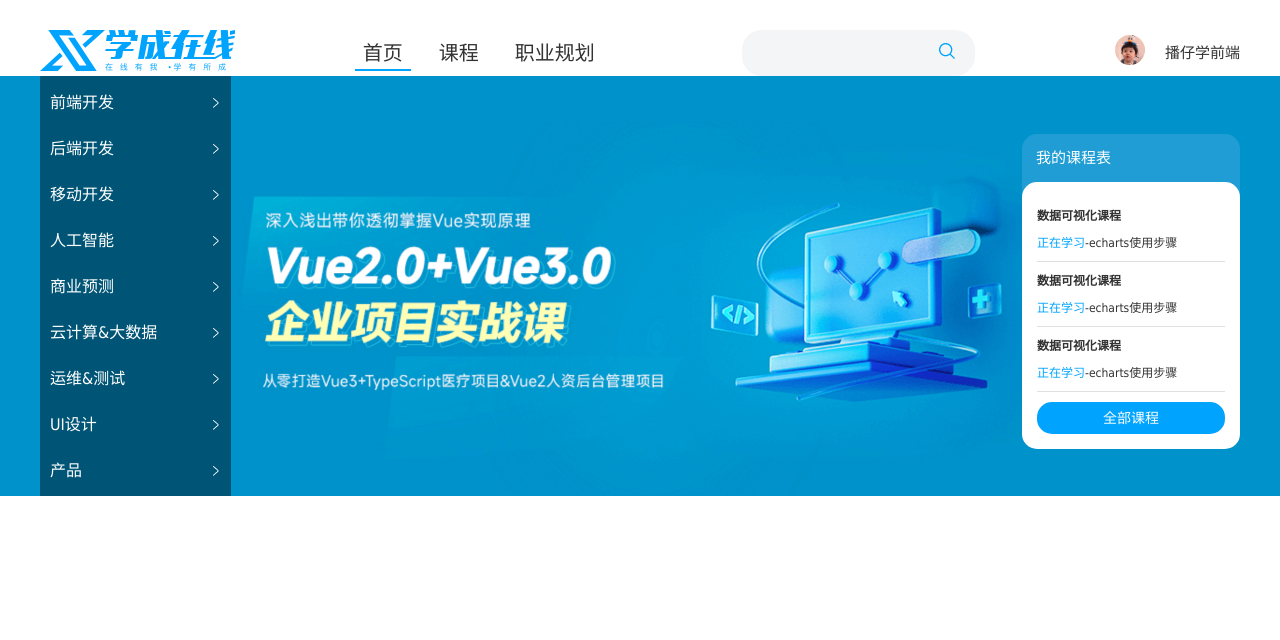
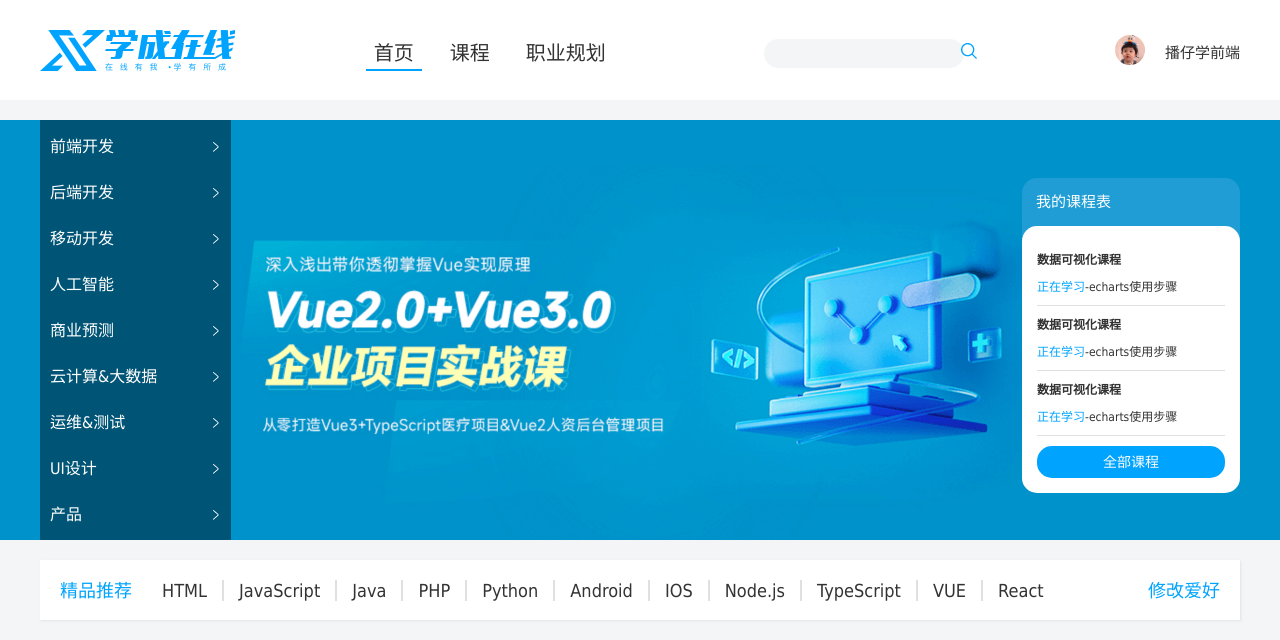
Before and after one commit to liaoli/css_practicse, a plain HTML site: page day07/study_online/index.html in a window 1280 px wide. Drawn offline with Linux system fonts and the light colour scheme.

Commit message:
精品课程

```diff
--- a/day07/study_online/css/index.css
+++ b/day07/study_online/css/index.css
@@ -1,10 +1,14 @@
+body {
+    background-color: #f3f5f7;
+}
+
 .wrapper {
     margin: 0 auto;
     width: 1200px;
 }
 
-.head {
-    height: 100;
+.header {
+    height: 100px;
     background-color: #fff;
 }
 
@@ -12,6 +16,7 @@
     padding-top: 30px;
     display: flex;
     justify-content: space-between;
+    align-items: center;
 }
 
 .logo a {
@@ -45,12 +50,15 @@
     border-radius: 20px;
     align-items: center;
     padding: 4px 20px;
+    width: 200px;
+    height: 29px;
 }
 
 .search input {
     border: 0;
     background-color: transparent;
     outline: none;
+    flex: 1;
 }
 
 .user {
@@ -70,7 +78,7 @@
 }
 
 .banner .wrapper {
-    margin: 0 auto;
+    margin: 20px auto;
     height: 420px;
     background-image: url(../uploads/banner.png);
     display: flex;
@@ -128,20 +136,23 @@
 .banner .right .content ul li {
     border-bottom: #e0e0e0 solid 1px;
     margin: 10px 0;
-    h4{
+
+    h4 {
         margin: 10px 0;
     }
+
     p {
         font-size: 12px;
         line-height: 16px;
         margin-bottom: 10px;
+
         span {
             color: #00a4ff;
         }
     }
 }
 
-.banner .right .content a{
+.banner .right .content a {
     height: 32px;
     background-color: #00a4ff;
     text-align: center;
@@ -151,3 +162,33 @@
     border-radius: 15px;
     display: block;
 }
+
+.recommend {
+    background-color: #fff;
+    height: 60px;
+    padding: 0 20px;
+    box-shadow: 1px 1px 2px 0px rgba(211, 211, 211, 0.5);
+    display: flex;
+    font-size: 18px;
+    align-items: center;
+    justify-content: space-between;
+}
+
+.recommend .title {
+    color: #00a4ff;
+}
+
+.recommend ul {
+    display: flex;
+    margin: 0 15px;
+    flex: 1;
+}
+
+.recommend li a {
+    border-right: #e0e0e0 solid 2px;
+    padding: 0 15px;
+}
+
+.recommend li:last-child a {
+    border-right: transparent solid 2px;
+}
--- a/day07/study_online/index.html
+++ b/day07/study_online/index.html
@@ -93,6 +93,51 @@
             </div>
         </div>
     </div>
+    <!-- 精品推荐 -->
+    <div class="recommend wrapper">
+        <div class="title">
+            精品推荐
+        </div>
+        <ul>
+            <li>
+                <a href="#">HTML</a>
+            </li>
+            <li>
+                <a href="#">JavaScript</a>
+            </li>
+            <li>
+                <a href="#">Java</a>
+            </li>
+            <li>
+                <a href="#">PHP</a>
+            </li>
+            <li>
+                <a href="#">Python</a>
+            </li>
+            <li>
+                <a href="#">Android</a>
+            </li>
+            <li>
+                <a href="#">IOS</a>
+            </li>
+            <li>
+                <a href="#">Node.js</a>
+            </li>
+            <li>
+                <a href="#">TypeScript</a>
+            </li>
+            <li>
+                <a href="#">VUE</a>
+            </li>
+            <li>
+                <a href="#">React</a>
+            </li>
+        </ul>
+        <div class="title">
+            修改爱好
+        </div>
+    </div>
+
 </body>
 
 </html>
```
